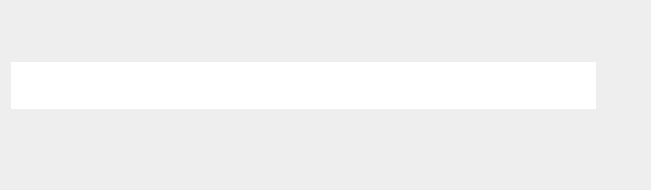
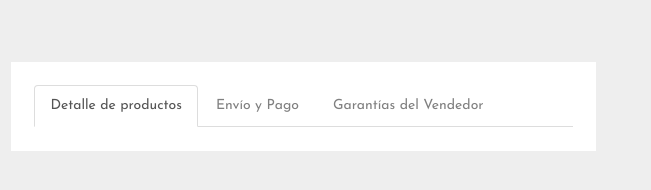
Before and after one commit to RuthMeryCardenas/Leccion34-EGuiado, a plain HTML site: page index.html in a window 1280 px wide. Shown: the full height of the page, 629-1280 px from the left. Drawn offline with nearby package versions, Linux system fonts and the light colour scheme.

Commit message:
index-menu tabs

```diff
--- a/index.html
+++ b/index.html
@@ -17,7 +17,18 @@
           <img src="assets/img/galaxy.jpg" alt="samsung-galaxy-on5" class="img-responsive">
         </div>
       </div>
-      <div class="col-lg-6 bg-white padding-2-per"></div>
+      <div class="col-lg-6 bg-white padding-2-per">
+        <ul class="nav nav-tabs">
+          <li class="active"><a href="#home" data-toggle="tab">Detalle de productos</a></li>
+          <li><a href="#menu1" data-toggle="tab">Envío y Pago</a></li>
+          <li><a href="#menu2" data-toggle="tab">Garantías del Vendedor</a></li>
+        </ul>
+        <div class="tab-content">
+          <div id="home" class="tab-pane fade in active"></div>
+          <div id="menu1" class="tab-pane fade"></div>
+          <div id="menu2" class="tab-pane fade"></div>
+        </div>
+      </div>
     </div>
   </div>
   <script src="https://ajax.googleapis.com/ajax/libs/jquery/1.11.0/jquery.min.js"></script>
```
